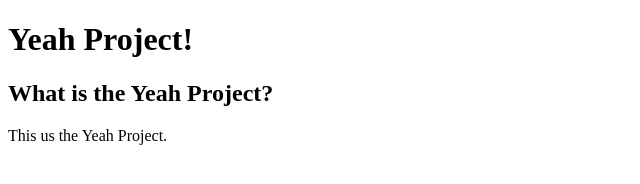
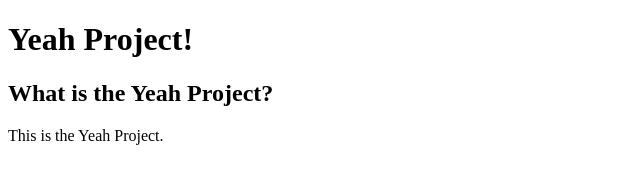
Before and after one commit to mrteee2/mrteee2.github.io, a plain HTML site: page index.html in a window 1280 px wide. Shown: the full height of the page, 0-640 px from the left. Drawn offline with Linux system fonts and the light colour scheme.

Commit message:
Update index.html

```diff
--- a/index.html
+++ b/index.html
@@ -8,6 +8,6 @@
     <body>
         <h1>Yeah Project!</h1>
         <h2>What is the Yeah Project?</h2>
-        <p>This us the Yeah Project.</p>
+        <p>This is the Yeah Project.</p>
     </body>
 </html>
```
